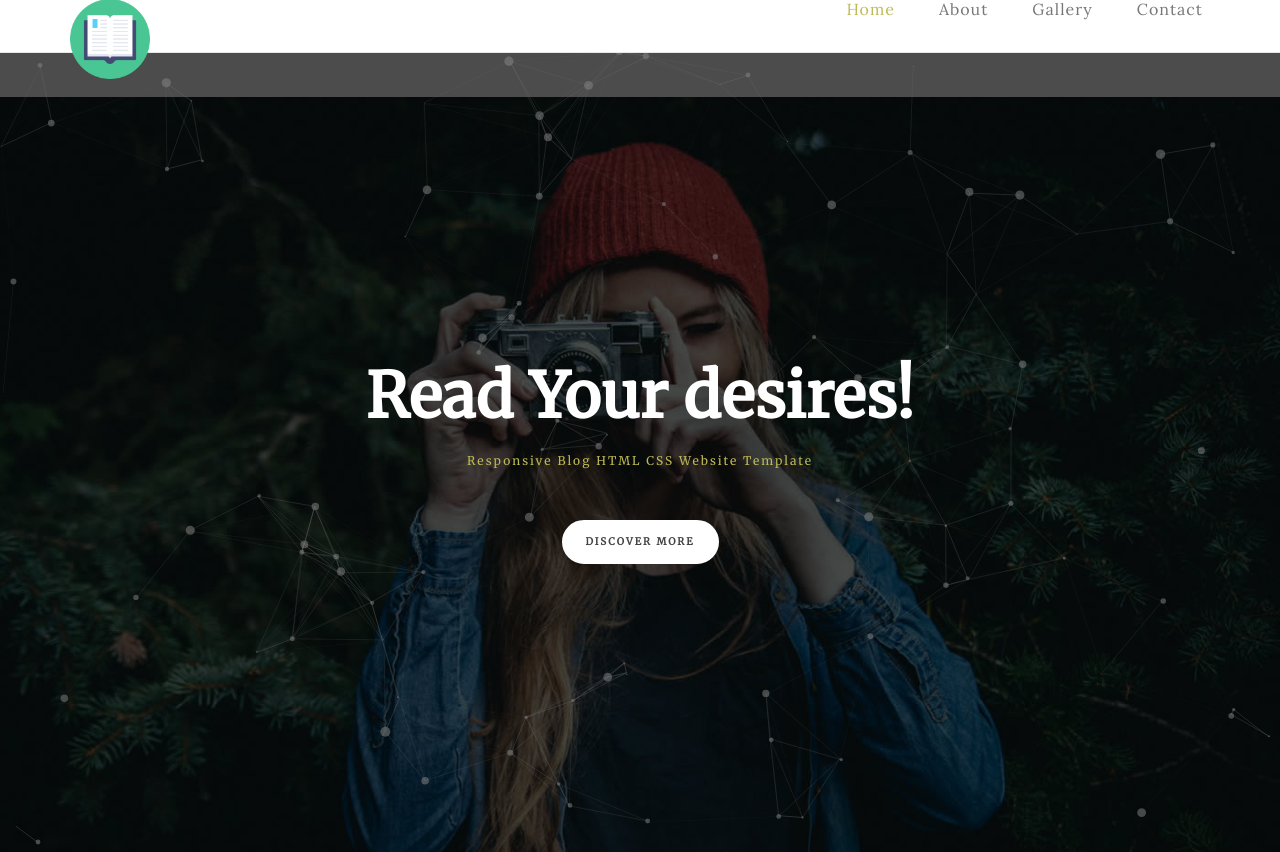
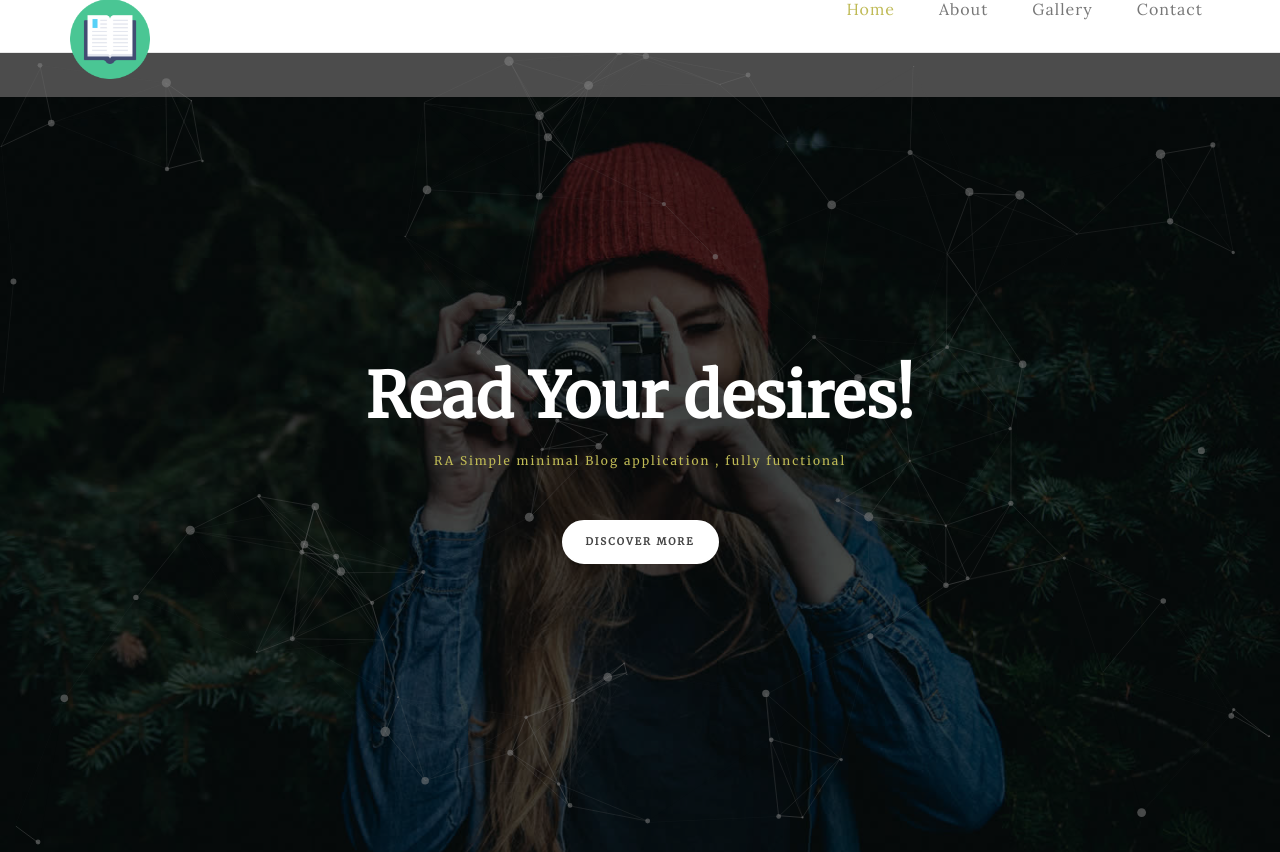
Before and after one commit to lewiseman/Xblog, a Django app: page / in a window 1280 px wide; the page is wider, and only the part inside the window is pictured. Shown: the part 34-886 px from the top of that part. Run offline with Django 3.2, Linux system fonts and the light colour scheme; data comes from the database, SQL or seed files in the repository; some libraries are stand-ins or nearby versions.

Commit message:
readme fix
adding description to the readme file

```diff
--- a/home/templates/index.html
+++ b/home/templates/index.html
@@ -11,7 +11,7 @@
         <div class="row">
             <div class="col-md-12 col-sm-12">
                 <h1>Read Your desires!</h1>
-                <h4>Responsive Blog HTML CSS Website Template</h4>
+                <h4>RA Simple minimal Blog application , fully functional</h4>
                 <a href="#blog" class="smoothScroll btn btn-default">Discover More</a>
             </div>
         </div>
```
Also changed, not shown: README.md, 7 other files.
